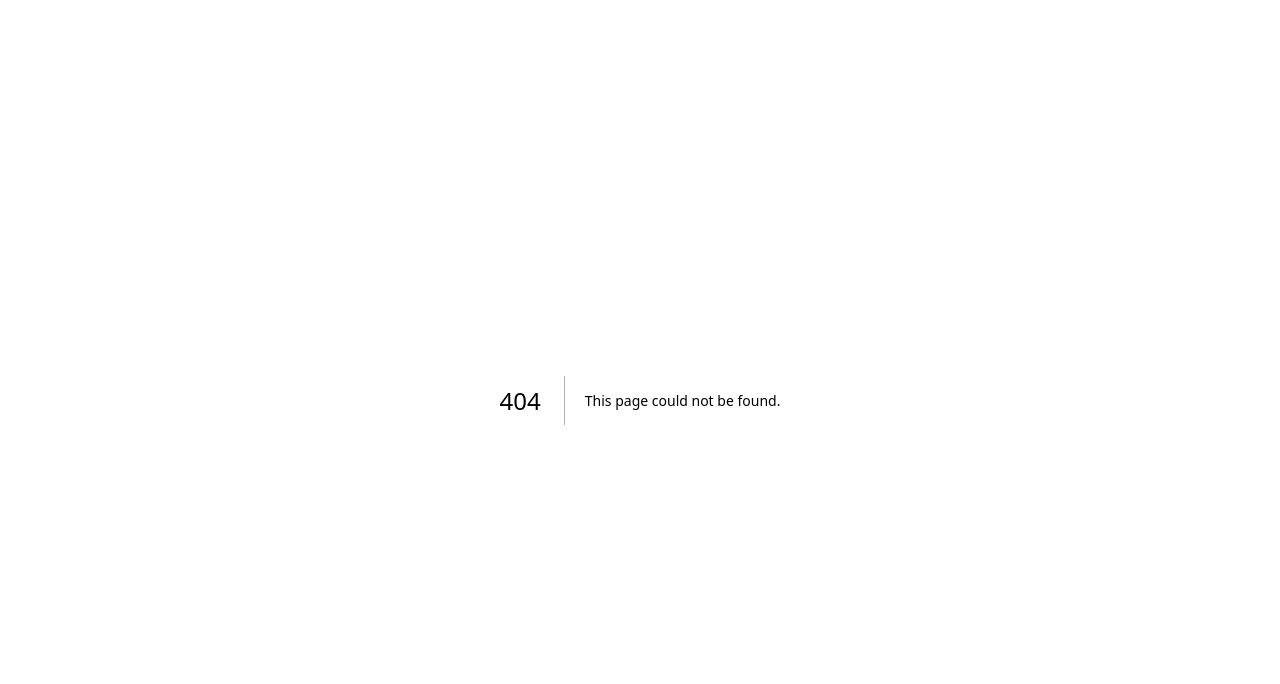
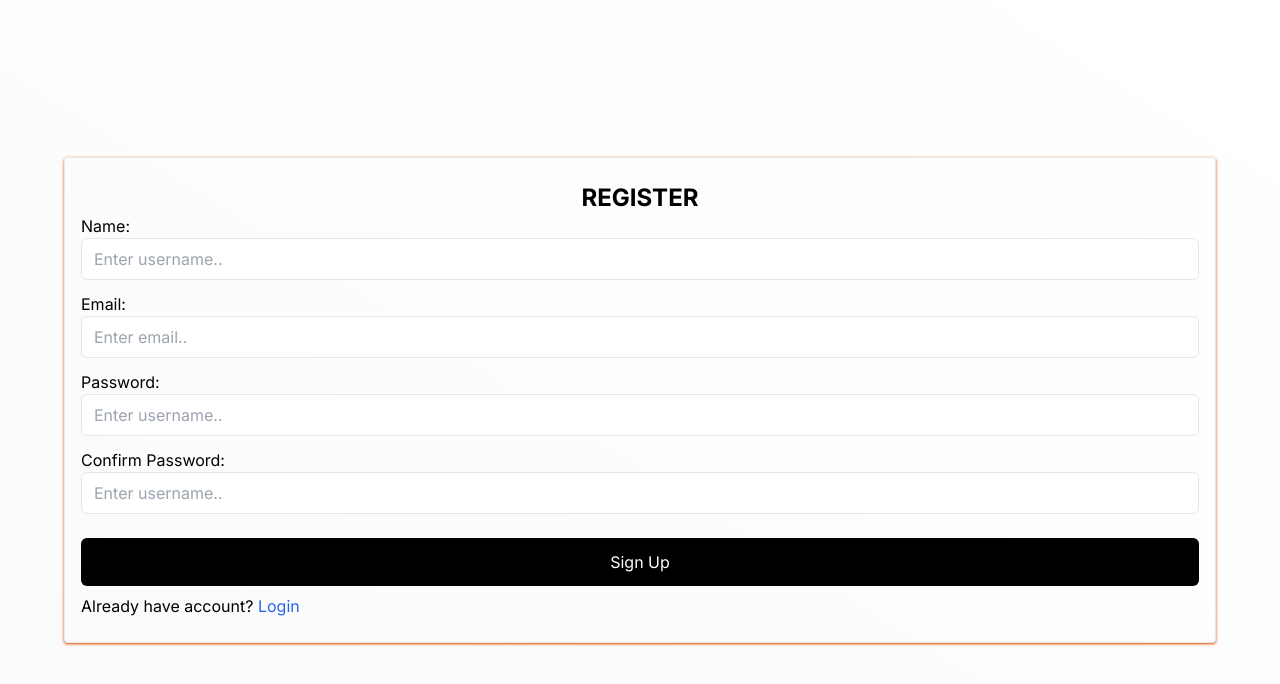
Before and after one commit to titustum/nextjs-bus-booking-system, a Next.js app: page /register in a window 1280 px wide. Before the commit this address had no page. Shown: the top 684 px of the page. Built offline with nearby package versions, Linux system fonts and the light colour scheme.

Commit message:
Some updates ...

```diff
--- /dev/null
+++ b/app/login/page.jsx
@@ -0,0 +1,33 @@
+import Link from 'next/link'
+import React from 'react'
+
+const page = () => {
+  return (
+    <div className='bg-gradient-to-tr from-zinc-50 to-transparent flex flex-col justify-center min-h-screen'>
+
+        <form className='w-[90%] mx-auto border shadow shadow-orange-600 px-4 py-6 rounded'>
+            <h1 className='text-2xl font-bold text-center uppercase'>Login</h1>
+            <div className='grid'>
+                <label htmlFor="username">Username:</label>
+                <input type="text" name="username" id="username" placeholder='Enter username..'
+                className='px-3 py-2 border rounded-md focus:shadow'/>
+            </div>
+            <div className='grid mt-3'>
+                <label htmlFor="username">Password:</label>
+                <input type="text" name="username" id="username" placeholder='Enter username..'
+                className='px-3 py-2 border rounded-md focus:shadow'/>
+            </div>
+
+            <button className="w-full mt-6 block text-center mx-auto py-3 px-6 bg-black rounded-md text-white hover:opacity-80">
+                Login
+            </button>
+
+            <div className='mt-2'>Don't have account yet? <Link href={'/register'} className='text-blue-600 hover:text-orange-600'>Signup</Link></div>
+
+        </form>
+    </div>
+
+  )
+}
+
+export default page
--- a/app/page.tsx
+++ b/app/page.tsx
@@ -1,6 +1,7 @@
 import Image from "next/image";
 import { Righteous } from "next/font/google";
 import schoolbusImage from '../public/images/shoolbus.jpg'
+import Link from "next/link";
 
 const righteous= Righteous({ weight: '400', subsets: ['latin'] })
 
@@ -16,12 +17,12 @@ export default function Home() {
 
         </div>
         <div className="shrink-0 grid gap-2 mb-8">
-            <a href="https://schoolbusapp.webesi.co.ke/login" className="w-[90%] block text-center mx-auto py-3 px-6 bg-black rounded-md text-white hover:opacity-80">
+            <Link href={'/login'} className="w-[90%] block text-center mx-auto py-3 px-6 bg-black rounded-md text-white hover:opacity-80">
                 Login
-            </a>
-            <a href="https://schoolbusapp.webesi.co.ke/register" className="w-[90%] block text-center mx-auto py-3 px-6 bg-orange-600 rounded-md text-white hover:opacity-80">
+            </Link>
+            <Link href={'/register'} className="w-[90%] block text-center mx-auto py-3 px-6 bg-orange-600 rounded-md text-white hover:opacity-80">
                 Create Account
-            </a>
+            </Link>
         </div>
     </main>
   );
--- /dev/null
+++ b/app/register/page.jsx
@@ -0,0 +1,43 @@
+import React from 'react'
+import Link from 'next/link'
+
+const page = () => {
+  return (
+    <div className='bg-gradient-to-tr from-zinc-50 to-transparent flex flex-col justify-center min-h-screen'>
+
+        <form className='w-[90%] mx-auto border shadow shadow-orange-600 px-4 py-6 rounded'>
+            <h1 className='text-2xl font-bold text-center uppercase'>Register</h1>
+            <div className='grid'>
+                <label htmlFor="username">Name:</label>
+                <input type="text" name="username" id="username" placeholder='Enter username..'
+                className='px-3 py-2 border rounded-md focus:shadow'/>
+            </div>
+            <div className='grid mt-3'>
+                <label htmlFor="email">Email:</label>
+                <input type="email" name="email" id="email" placeholder='Enter email..'
+                className='px-3 py-2 border rounded-md focus:shadow'/>
+            </div>
+            <div className='grid mt-3'>
+                <label htmlFor="username">Password:</label>
+                <input type="text" name="username" id="username" placeholder='Enter username..'
+                className='px-3 py-2 border rounded-md focus:shadow'/>
+            </div>
+            <div className='grid mt-3'>
+                <label htmlFor="username">Confirm Password:</label>
+                <input type="text" name="username" id="username" placeholder='Enter username..'
+                className='px-3 py-2 border rounded-md focus:shadow'/>
+            </div>
+
+            <button className="w-full mt-6 block text-center mx-auto py-3 px-6 bg-black rounded-md text-white hover:opacity-80">
+                Sign Up
+            </button>
+
+            <div className='mt-2'>Already have account? <Link href={'/login'} className='text-blue-600 hover:text-orange-600'>Login</Link></div>
+
+        </form>
+    </div>
+
+  )
+}
+
+export default page
--- /dev/null
+++ b/components/Button.jsx
@@ -0,0 +1,8 @@
+
+const Button = () => {
+  return (
+    <div>Button</div>
+  )
+}
+
+export default Button
```
